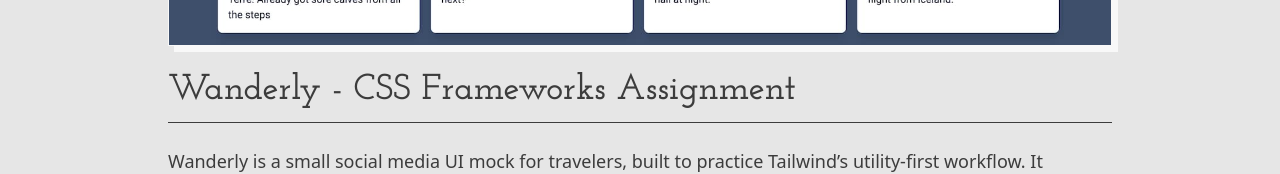
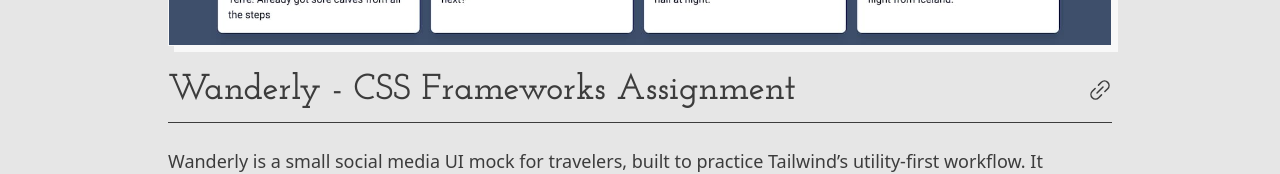
Before and after one commit to hannahoi98/portfolio-2, a React (Vite) app: page /projects/css-frameworks in a window 1280 px wide. Shown: the part 744-918 px from the top of the page. Built offline with nearby package versions, Linux system fonts and the light colour scheme.

Commit message:
feat: add one-click “copy link” to project pages

```diff
--- a/src/components/projects/ProjectLayout.tsx
+++ b/src/components/projects/ProjectLayout.tsx
@@ -1,4 +1,11 @@
-import { ArrowArcLeftIcon, CodeIcon, RocketLaunchIcon } from "@phosphor-icons/react";
+import {
+  ArrowArcLeftIcon,
+  CodeIcon,
+  RocketLaunchIcon,
+  LinkSimpleIcon,
+  CheckCircleIcon,
+} from "@phosphor-icons/react";
+import { useState } from "react";
 
 type Image = { src: string; alt: string };
 type Links = { live?: string; repo?: string };
@@ -18,6 +25,18 @@
   links = {},
   backHref = "/",
 }: ProjectLayoutProps) {
+  const [copied, setCopied] = useState(false);
+
+  async function handleCopyLink() {
+    const url = window.location.href;
+    try {
+      await navigator.clipboard.writeText(url);
+      setCopied(true);
+      setTimeout(() => setCopied(false), 1600);
+    } catch {
+      window.prompt("Copy this link:", url);
+    }
+  }
   return (
     <article className="mx-auto max-w-3xl px-6 pb-10 pt-4 md:max-w-4xl md:px-8 md:pt-8 lg:max-w-5xl lg:px-10 lg:pt-10">
       <div className="mb-4 flex justify-end">
@@ -35,9 +54,18 @@
           <img src={image.src} alt={image.alt} />
         </div>
       </figure>
-      <h2 className="mt-6 border-b border-current pb-3 font-display text-3xl md:text-4xl">
-        {title}
-      </h2>
+      <div className="mt-6 flex items-center justify-between border-b border-current pb-3">
+        <h2 className="font-display text-3xl md:text-4xl">{title}</h2>
+        <button
+          type="button"
+          onClick={handleCopyLink}
+          className="-m-2 rounded bg-transparent p-2 text-current hover:text-teal focus:outline-none focus-visible:ring-2 focus-visible:ring-teal focus-visible:ring-offset-2 focus-visible:ring-offset-bg-light dark:hover:text-butter dark:focus-visible:ring-offset-bg-dark"
+          aria-label={copied ? "Link copied" : "Copy article link"}
+          title={copied ? "Copied!" : "Copy link"}
+        >
+          {copied ? <CheckCircleIcon size={24} /> : <LinkSimpleIcon size={24} />}
+        </button>
+      </div>
       <div className="mt-6">
         <p className="text-lg">{description}</p>
       </div>
```
